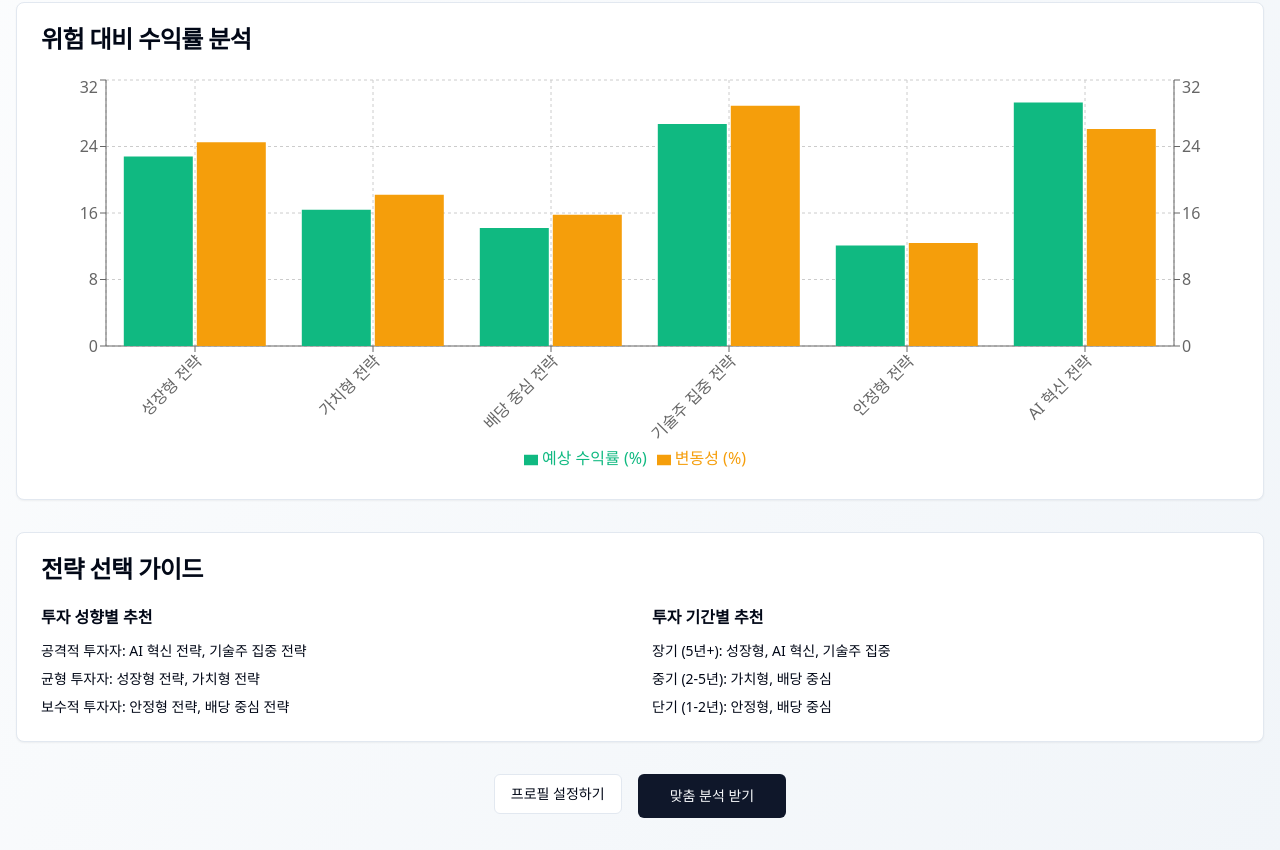
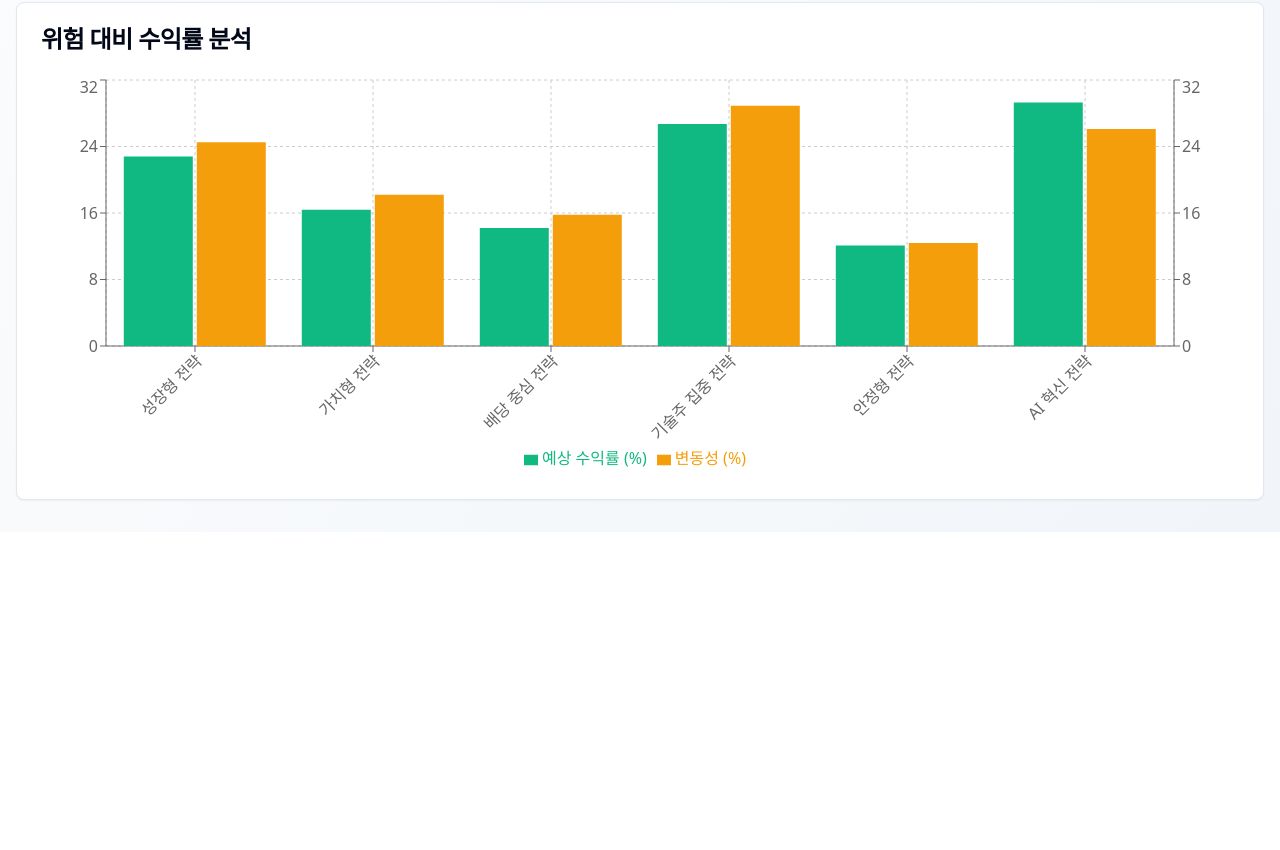
Before and after one commit to kakaopaysec-rebalace-team/spec2code-forge, a React (Vite) app: page /strategies in a window 1280 px wide. Shown: the part 1309-2159 px from the top of the page. After the commit the page ends 1841 px from the top, so only its background shows below. Built offline with nearby package versions, Linux system fonts and the light colour scheme.

Commit message:
Remove strategy guide and buttons

```diff
--- a/src/pages/Strategies.tsx
+++ b/src/pages/Strategies.tsx
@@ -219,42 +219,6 @@ const Strategies = () => {
             </CardContent>
           </Card>
 
-          {/* Strategy Selection */}
-          <Card>
-            <CardHeader>
-              <CardTitle>전략 선택 가이드</CardTitle>
-            </CardHeader>
-            <CardContent>
-              <div className="grid md:grid-cols-2 gap-6">
-                <div>
-                  <h3 className="font-semibold mb-3">투자 성향별 추천</h3>
-                  <div className="space-y-2 text-sm">
-                    <div><span className="font-medium">공격적 투자자:</span> AI 혁신 전략, 기술주 집중 전략</div>
-                    <div><span className="font-medium">균형 투자자:</span> 성장형 전략, 가치형 전략</div>
-                    <div><span className="font-medium">보수적 투자자:</span> 안정형 전략, 배당 중심 전략</div>
-                  </div>
-                </div>
-                <div>
-                  <h3 className="font-semibold mb-3">투자 기간별 추천</h3>
-                  <div className="space-y-2 text-sm">
-                    <div><span className="font-medium">장기 (5년+):</span> 성장형, AI 혁신, 기술주 집중</div>
-                    <div><span className="font-medium">중기 (2-5년):</span> 가치형, 배당 중심</div>
-                    <div><span className="font-medium">단기 (1-2년):</span> 안정형, 배당 중심</div>
-                  </div>
-                </div>
-              </div>
-            </CardContent>
-          </Card>
-
-          {/* Action Buttons */}
-          <div className="flex gap-4 justify-center">
-            <Button variant="outline" onClick={() => navigate('/profile')}>
-              프로필 설정하기
-            </Button>
-            <Button size="lg" onClick={() => navigate('/results')}>
-              맞춤 분석 받기
-            </Button>
-          </div>
         </div>
       </main>
     </div>
```
